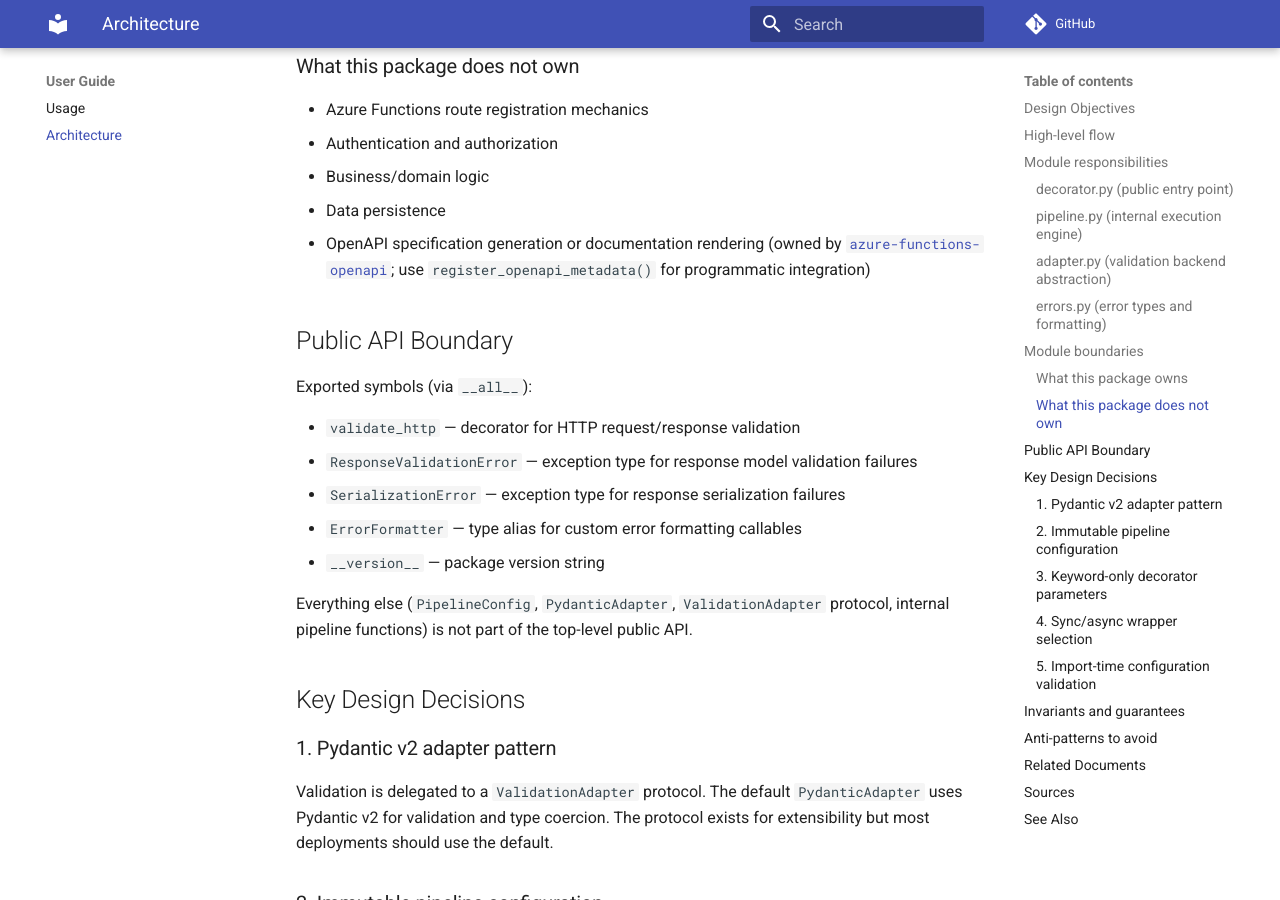
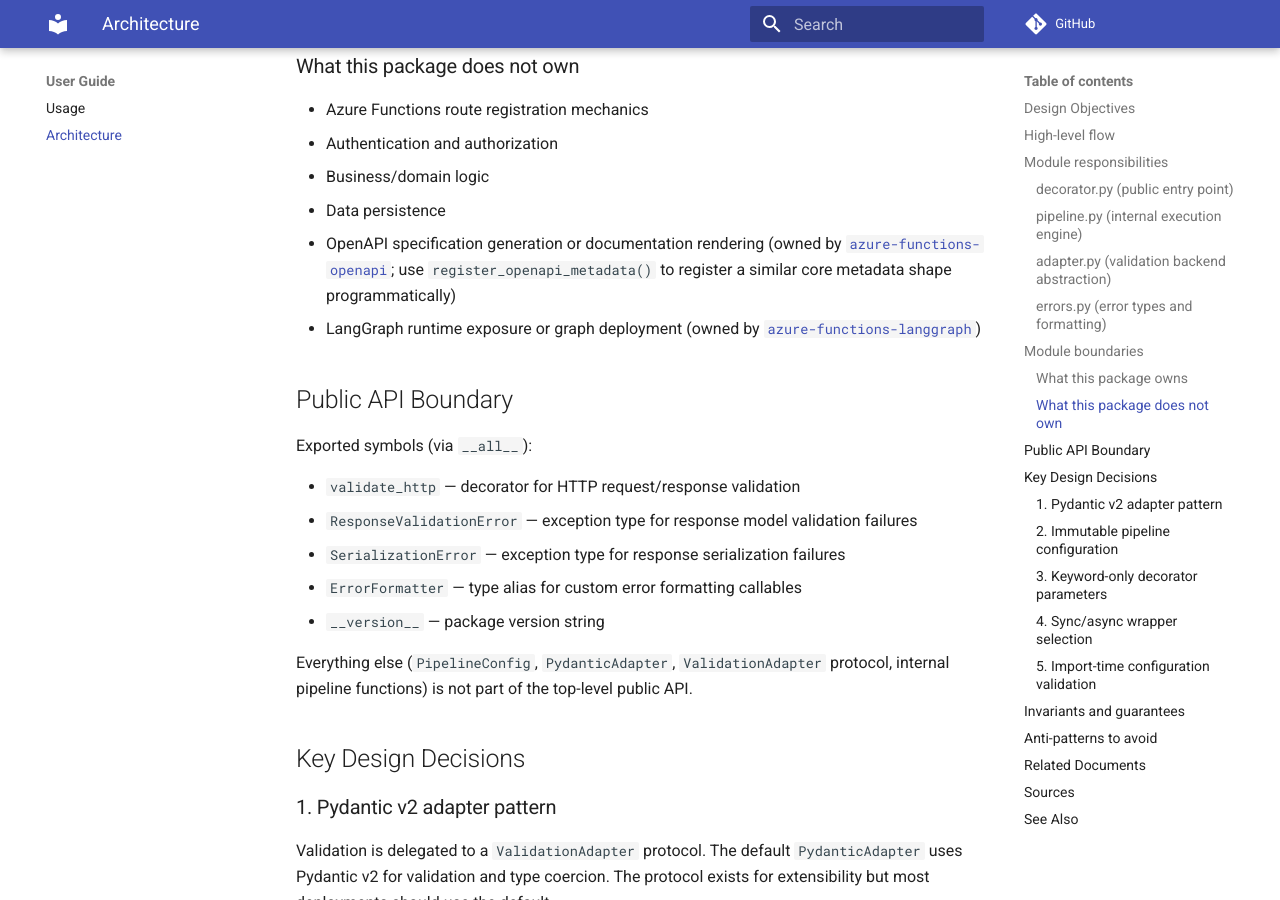
Before and after one commit to yeongseon/azure-functions-validation-python, an MkDocs documentation site: the page built from docs/architecture.md, in a window 1280 px wide and 900 px high, scrolled down 3353 px. Built offline with MkDocs 1.6.1 and Material for MkDocs 9.7.7, drawn with Linux system fonts in a browser that asks for light colours; comment, search, counter and statistics services are not loaded.

Commit message:
fix: align terminology with Oracle-reviewed openapi PR #146
- README.md: 'OpenAPI spec generation or Swagger UI' → 'API documentation and spec generation'
- architecture.md: tighten register_openapi_metadata() note with 'similar core metadata shape'
- architecture.md: add langgraph boundary to 'does not own' section

Refs: #132

```diff
--- a/docs/architecture.md
+++ b/docs/architecture.md
@@ -140,7 +140,8 @@ flowchart LR
 - Authentication and authorization
 - Business/domain logic
 - Data persistence
-- OpenAPI specification generation or documentation rendering (owned by [`azure-functions-openapi`](https://github.com/yeongseon/azure-functions-openapi); use `register_openapi_metadata()` for programmatic integration)
+- OpenAPI specification generation or documentation rendering (owned by [`azure-functions-openapi`](https://github.com/yeongseon/azure-functions-openapi); use `register_openapi_metadata()` to register a similar core metadata shape programmatically)
+- LangGraph runtime exposure or graph deployment (owned by [`azure-functions-langgraph`](https://github.com/yeongseon/azure-functions-langgraph))
 
 ## Public API Boundary
 
```
Also changed, not shown: README.md (+1 -1 lines).
